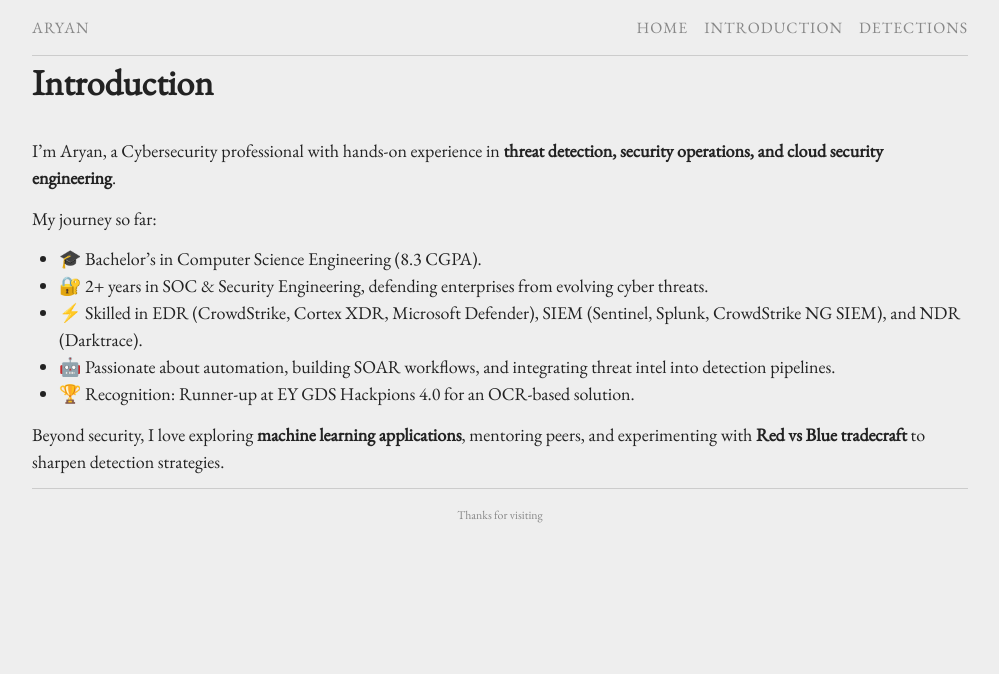
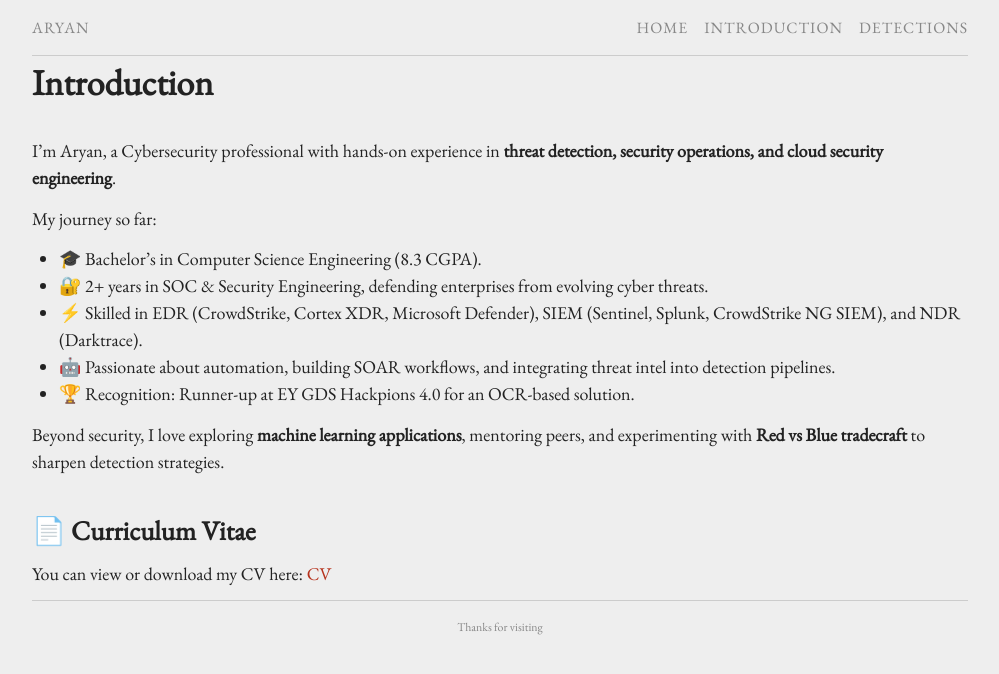
Before and after one commit to aa-ryan/aa-ryan.github.io, a Jekyll site: the page built from introduction.md, in a window 1280 px wide. Shown: the top 674 px of the page, without its empty margins (140-1139 px from the left). Built offline with Jekyll 4.4.1, drawn with Linux system fonts in a browser that asks for light colours.

Commit message:
CV update to intro

```diff
--- a/introduction.md
+++ b/introduction.md
@@ -16,3 +16,7 @@ My journey so far:
 - 🏆 Recognition: Runner-up at EY GDS Hackpions 4.0 for an OCR-based solution.
 
 Beyond security, I love exploring **machine learning applications**, mentoring peers, and experimenting with **Red vs Blue tradecraft** to sharpen detection strategies.
+
+## 📄 Curriculum Vitae
+You can view or download my CV here:
+[CV](CV/cv.pdf){:target="_blank"}
```
